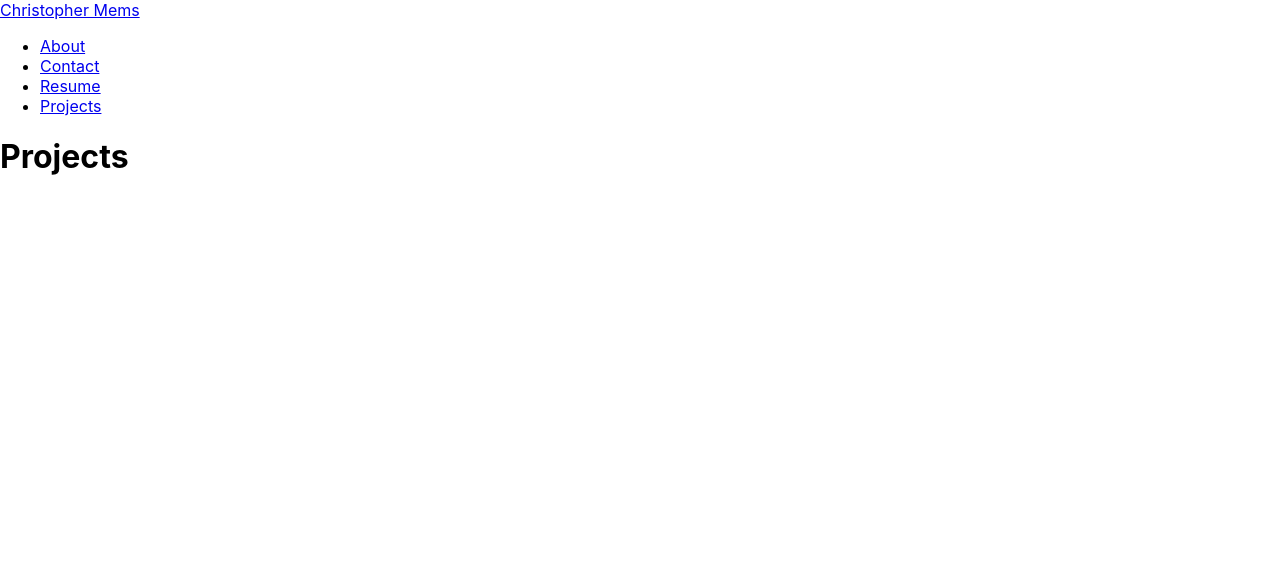
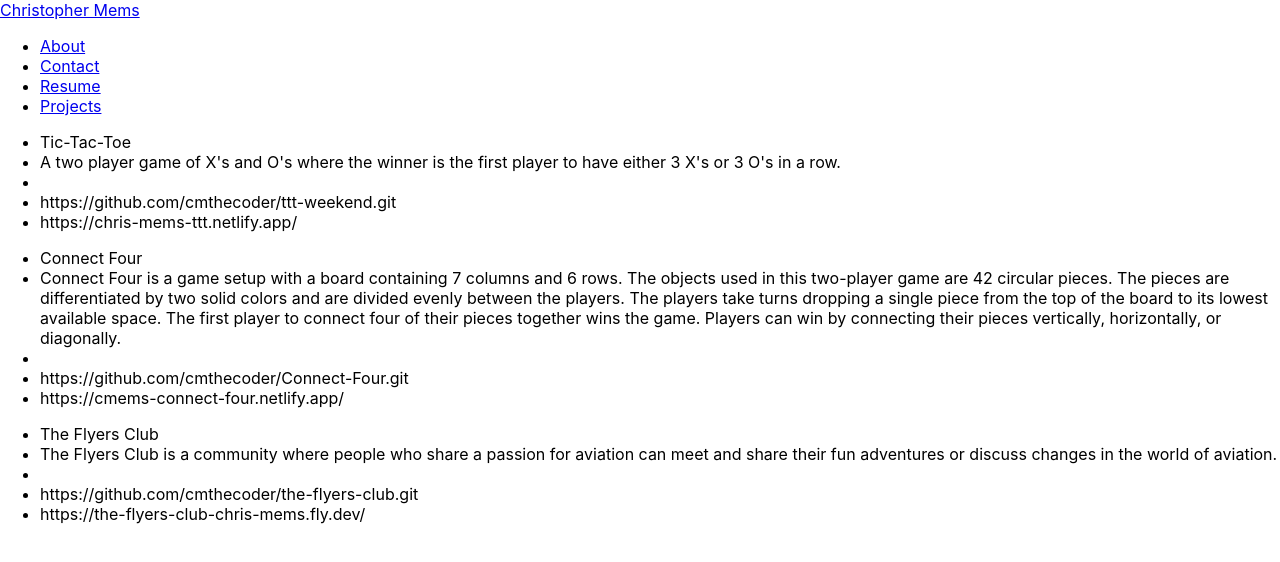
Before and after one commit to cmthecoder/portfolio-react, a React (Create React App) app: page /projects in a window 1280 px wide. Shown: the top 562 px of the page. Built offline with nearby package versions, Linux system fonts and the light colour scheme.

Commit message:
include ProjectsList component

```diff
--- /dev/null
+++ b/src/components/ProjectsList.js
@@ -0,0 +1,22 @@
+const ProjectsList = (props) => {
+  console.log("OVER HERE", props.projects)
+  return (
+    <>
+    <div>
+      {props.projects.map(project => {
+        return(
+          <ul key={project.title}>
+            <li>{project.title}</li>
+            <li>{project.description}</li>
+            <li>{project.image}</li>
+            <li>{project.repositoryLink}</li>
+            <li>{project.deploymentLink}</li>
+          </ul>
+        )
+      })}
+    </div>
+  </>
+  );
+}
+
+export default ProjectsList;
--- /dev/null
+++ b/src/data/projects.js
@@ -0,0 +1,25 @@
+const projects = [
+  {
+    title: "Tic-Tac-Toe",
+    description: "A two player game of X's and O's where the winner is the first player to have either 3 X's or 3 O's in a row.",
+    image: "",
+    repositoryLink: "https://github.com/cmthecoder/ttt-weekend.git",
+    deploymentLink: "https://chris-mems-ttt.netlify.app/",
+  },
+  {
+    title: "Connect Four",
+    description: "Connect Four is a game setup with a board containing 7 columns and 6 rows. The objects used in this two-player game are 42 circular pieces. The pieces are differentiated by two solid colors and are divided evenly between the players. The players take turns dropping a single piece from the top of the board to its lowest available space. The first player to connect four of their pieces together wins the game. Players can win by connecting their pieces vertically, horizontally, or diagonally.",
+    image: "",
+    repositoryLink: "https://github.com/cmthecoder/Connect-Four.git",
+    deploymentLink: "https://cmems-connect-four.netlify.app/",
+  },
+  {
+    title: "The Flyers Club",
+    description: "The Flyers Club is a community where people who share a passion for aviation can meet and share their fun adventures or discuss changes in the world of aviation.",
+    image: "",
+    repositoryLink: "https://github.com/cmthecoder/the-flyers-club.git",
+    deploymentLink: "https://the-flyers-club-chris-mems.fly.dev/",
+  },
+]
+
+export {projects}
--- a/src/pages/Projects.jsx
+++ b/src/pages/Projects.jsx
@@ -1,8 +1,11 @@
-import { projects } from "./data/projects";
+import { projects } from "../data/projects";
+import ProjectsList from "../components/ProjectsList";
 
-const Projects = () => {
+const Projects = (props) => {
   return (
-    <h1>Projects</h1>
+    <div>
+      <ProjectsList projects={projects}/>
+    </div>
   );
 }
 
--- a/src/pages/data/projects.js
+++ /dev/null
@@ -1,25 +0,0 @@
-const projects = [
-  {
-    title: "Tic-Tac-Toe",
-    description: "",
-    image: "",
-    repositoryLink: "",
-    deploymentLink: "",
-  },
-  {
-    title: "Connect Four",
-    description: "",
-    image: "",
-    repositoryLink: "",
-    deploymentLink: "",
-  },
-  {
-    title: "The Flyers Club",
-    description: "",
-    image: "",
-    repositoryLink: "",
-    deploymentLink: "",
-  },
-]
-
-export {projects}
```
Also changed, not shown: src/App.css (line endings or trailing spaces).
